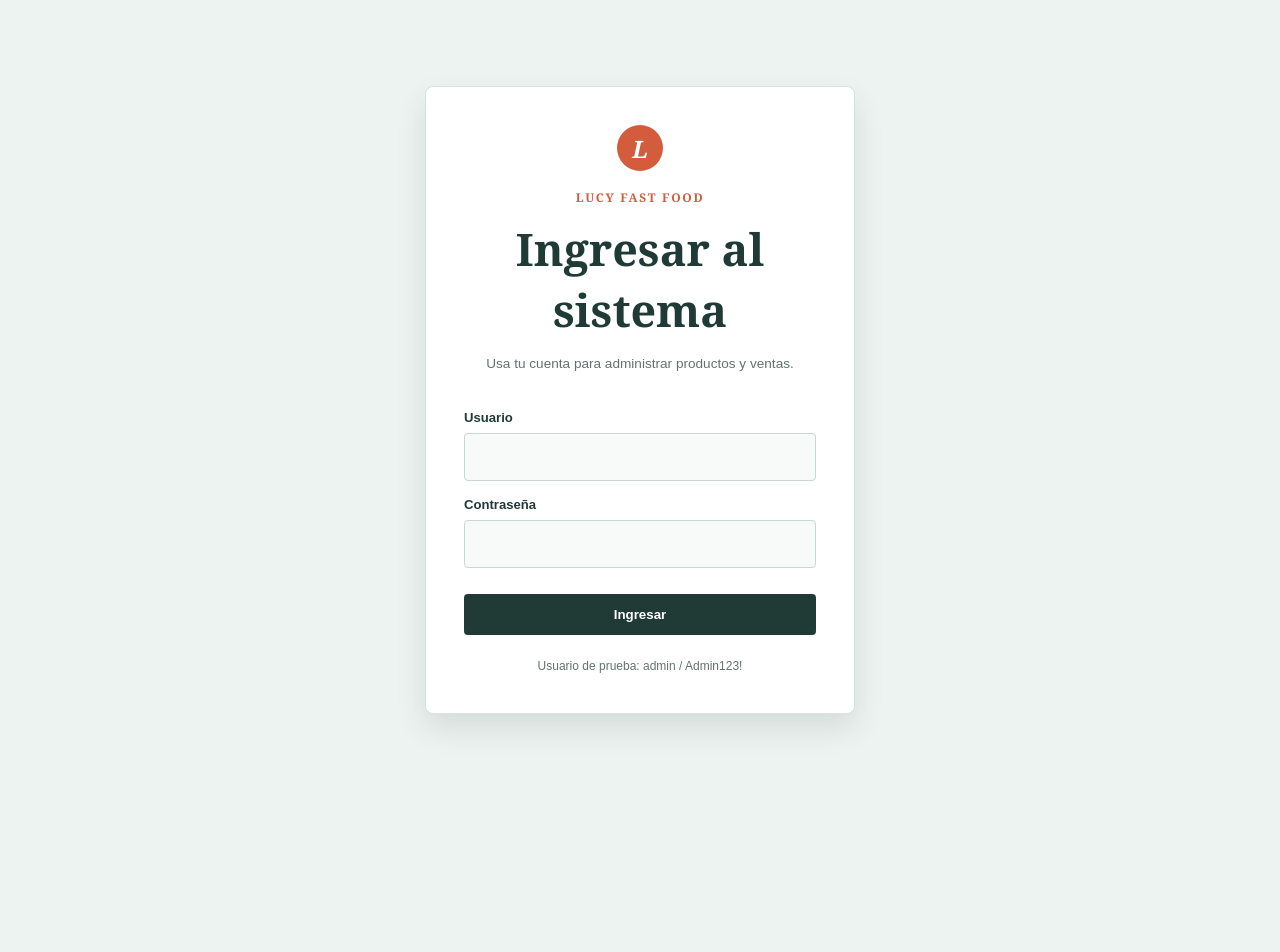
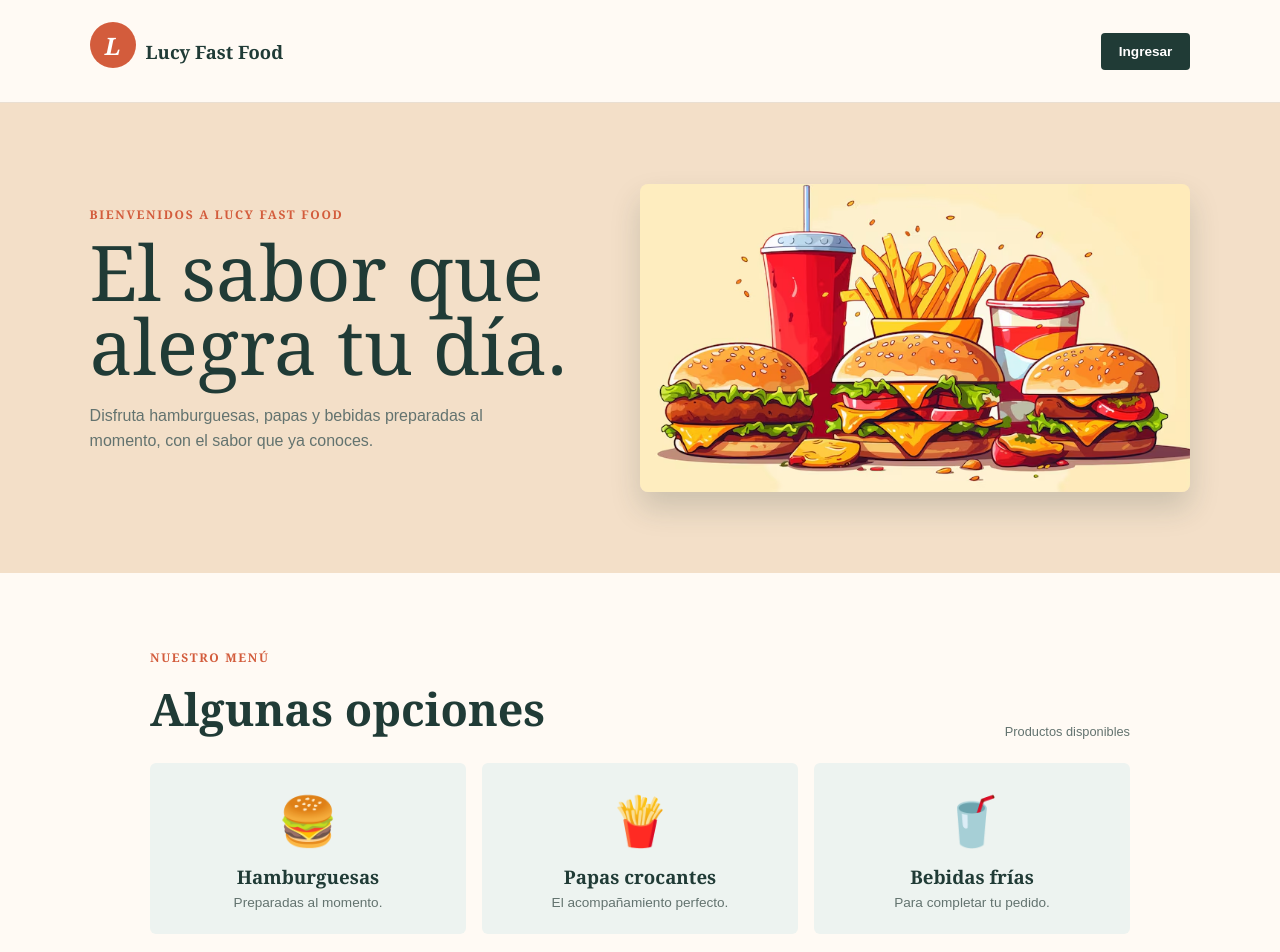
Before and after one commit to estefaniechurqui-afk/EV_PRAC_2_1, a React (Vite) app: page / in a window 1280 px wide. Shown: the top 952 px of the page. Before the commit the page ends 800 px from the top, so only its background shows below. Built offline with nearby package versions, Linux system fonts and the light colour scheme.

Commit message:
carga de pantalla publicitaria

```diff
--- a/src/App.jsx
+++ b/src/App.jsx
@@ -6,6 +6,7 @@ const API_URL = 'https://localhost:7244'
 
 function App() {
   const [sesionIniciada, setSesionIniciada] = useState(Boolean(localStorage.getItem('token')))
+  const [mostrarLogin, setMostrarLogin] = useState(false)
   const [usuario, setUsuario] = useState('')
   const [password, setPassword] = useState('')
   const [error, setError] = useState('')
@@ -41,7 +42,50 @@ function App() {
     localStorage.removeItem('token')
     localStorage.removeItem('nombreUsuario')
     setSesionIniciada(false)
+    setMostrarLogin(false)
     setUsuario('')
+  }
+
+  if (!sesionIniciada && !mostrarLogin) {
+    return (
+      <main className="public-page">
+        <header className="public-header">
+          <a className="public-brand" href="#publicidad">
+            <span className="brand-mark">L</span>
+            <span>Lucy Fast Food</span>
+          </a>
+          <button type="button" className="public-login-button" onClick={() => setMostrarLogin(true)}>
+            Ingresar
+          </button>
+        </header>
+
+        <section className="public-hero" id="publicidad">
+          <div className="public-copy">
+            <p className="section-label">Bienvenidos a Lucy Fast Food</p>
+            <h1>El sabor que alegra tu día.</h1>
+            <p>Disfruta hamburguesas, papas y bebidas preparadas al momento, con el sabor que ya conoces.</p>
+          </div>
+          <img src={comidaImage} alt="Comida preparada de Lucy Fast Food" />
+        </section>
+
+        <section className="public-menu" aria-labelledby="public-menu-title">
+          <div className="section-heading">
+            <div>
+              <p className="section-label">Nuestro menú</p>
+              <h2 id="public-menu-title">Algunas opciones</h2>
+            </div>
+            <span>Productos disponibles</span>
+          </div>
+          <div className="public-product-grid">
+            <article className="public-product-card"><span>🍔</span><h3>Hamburguesas</h3><p>Preparadas al momento.</p></article>
+            <article className="public-product-card"><span>🍟</span><h3>Papas crocantes</h3><p>El acompañamiento perfecto.</p></article>
+            <article className="public-product-card"><span>🥤</span><h3>Bebidas frías</h3><p>Para completar tu pedido.</p></article>
+          </div>
+        </section>
+
+        <footer className="public-footer">Lucy Fast Food · Sabor hecho al momento</footer>
+      </main>
+    )
   }
 
   if (!sesionIniciada) {
@@ -60,6 +104,7 @@ function App() {
             {error && <p className="login-error" role="alert">{error}</p>}
             <button type="submit" disabled={cargando}>{cargando ? 'Ingresando...' : 'Ingresar'}</button>
           </form>
+          <button type="button" className="back-public-button" onClick={() => setMostrarLogin(false)}>Volver a la página principal</button>
           <p className="login-help">Usuario de prueba: admin / Admin123!</p>
         </section>
       </main>
--- a/src/styles/App.css
+++ b/src/styles/App.css
@@ -66,6 +66,125 @@ nav a:hover {
 
 .logout-button:hover {
   color: #d35c3c;
+}
+
+.public-page {
+  min-height: 100vh;
+  background: #fffaf4;
+}
+
+.public-header {
+  display: flex;
+  align-items: center;
+  justify-content: space-between;
+  padding: 22px clamp(20px, 7vw, 92px);
+  border-bottom: 1px solid #eadfd2;
+}
+
+.public-brand {
+  display: flex;
+  align-items: center;
+  gap: 10px;
+  color: #203b36;
+  font-size: 1.15rem;
+  font-weight: bold;
+  text-decoration: none;
+}
+
+.public-login-button,
+.public-action {
+  padding: 11px 18px;
+  color: #fff;
+  background: #203b36;
+  border: 0;
+  border-radius: 4px;
+  cursor: pointer;
+  font-family: Arial, sans-serif;
+  font-size: 0.85rem;
+  font-weight: bold;
+}
+
+.public-login-button:hover,
+.public-action:hover {
+  background: #d35c3c;
+}
+
+.public-hero {
+  display: grid;
+  grid-template-columns: 1fr 1fr;
+  align-items: center;
+  min-height: 470px;
+  padding: 54px clamp(20px, 7vw, 92px);
+  background: #f3dfc8;
+}
+
+.public-copy h1 {
+  max-width: 520px;
+  margin: 0 0 20px;
+  color: #203b36;
+  font-size: clamp(2.8rem, 6vw, 5.5rem);
+  font-weight: normal;
+  line-height: 0.96;
+}
+
+.public-copy > p:not(.section-label) {
+  max-width: 430px;
+  margin-bottom: 28px;
+  color: #63736f;
+  font-family: Arial, sans-serif;
+  line-height: 1.6;
+}
+
+.public-hero img {
+  width: 100%;
+  max-height: 350px;
+  object-fit: cover;
+  border-radius: 8px;
+  box-shadow: 0 16px 30px rgba(32, 59, 54, 0.18);
+}
+
+.public-menu {
+  width: min(100% - 40px, 980px);
+  margin: 0 auto;
+  padding: 64px 0;
+}
+
+.public-product-grid {
+  display: grid;
+  grid-template-columns: repeat(3, 1fr);
+  gap: 16px;
+}
+
+.public-product-card {
+  padding: 24px;
+  background: #edf3f0;
+  border-radius: 6px;
+  text-align: center;
+}
+
+.public-product-card span {
+  font-size: 3rem;
+}
+
+.public-product-card h3 {
+  margin: 12px 0 6px;
+  color: #203b36;
+}
+
+.public-product-card p {
+  margin: 0;
+  color: #63736f;
+  font-family: Arial, sans-serif;
+  font-size: 0.85rem;
+}
+
+.public-footer {
+  padding: 24px clamp(20px, 7vw, 92px);
+  color: #63736f;
+  border-top: 1px solid #d8e2de;
+  font-family: Arial, sans-serif;
+  font-size: 0.8rem;
+  text-align: center;
 }
 
 .login-page {
@@ -170,6 +289,18 @@ nav a:hover {
 .login-help {
   margin: 22px 0 0;
   font-size: 0.75rem;
+}
+
+.back-public-button {
+  margin-top: 20px;
+  padding: 0;
+  color: #63736f;
+  background: transparent;
+  border: 0;
+  cursor: pointer;
+  font-family: Arial, sans-serif;
+  font-size: 0.75rem;
+  text-decoration: underline;
 }
 
 .dashboard-preview {
@@ -282,6 +413,19 @@ nav a:hover {
 }
 
 @media (max-width: 720px) {
+  .public-hero {
+    grid-template-columns: 1fr;
+    gap: 36px;
+  }
+
+  .public-menu {
+    width: min(100% - 28px, 980px);
+  }
+
+  .public-product-grid {
+    grid-template-columns: 1fr;
+  }
+
   .app-shell {
     width: min(100% - 28px, 980px);
   }
```
